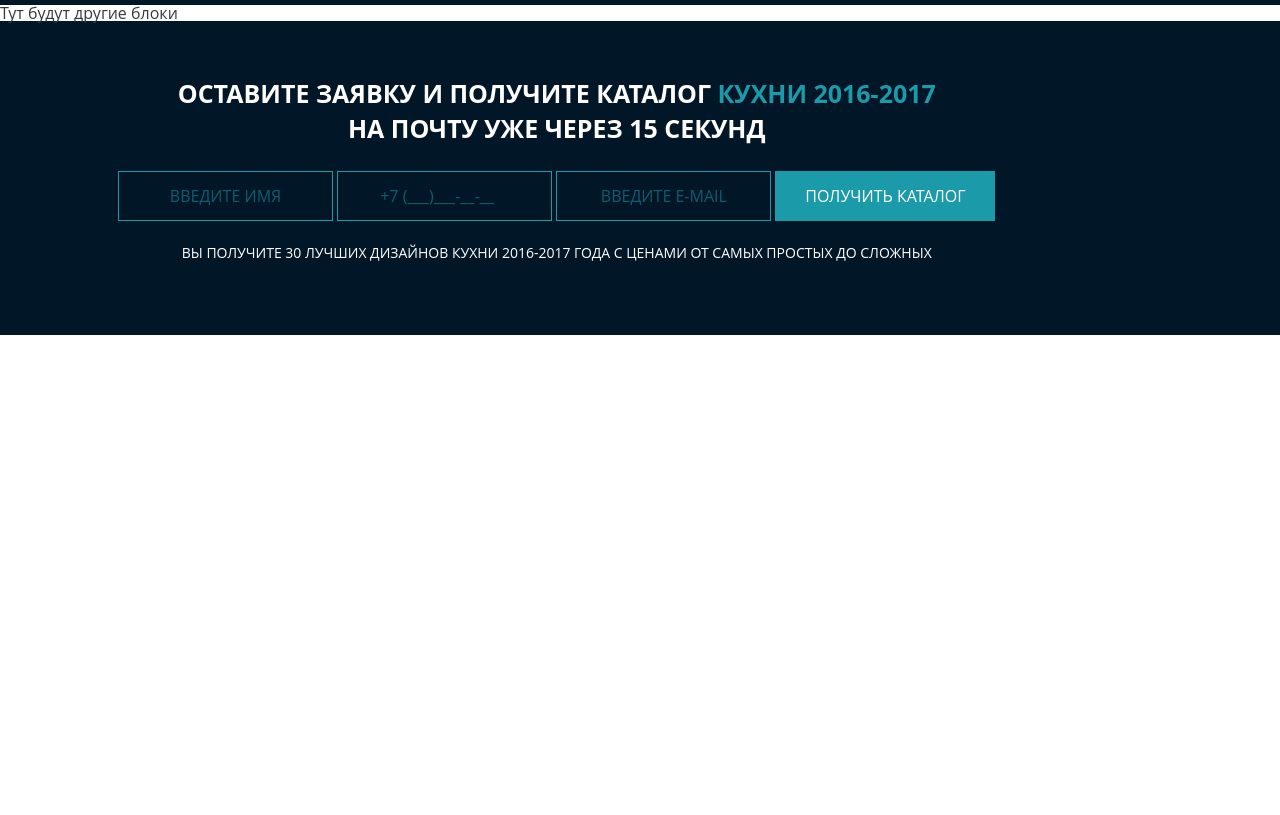
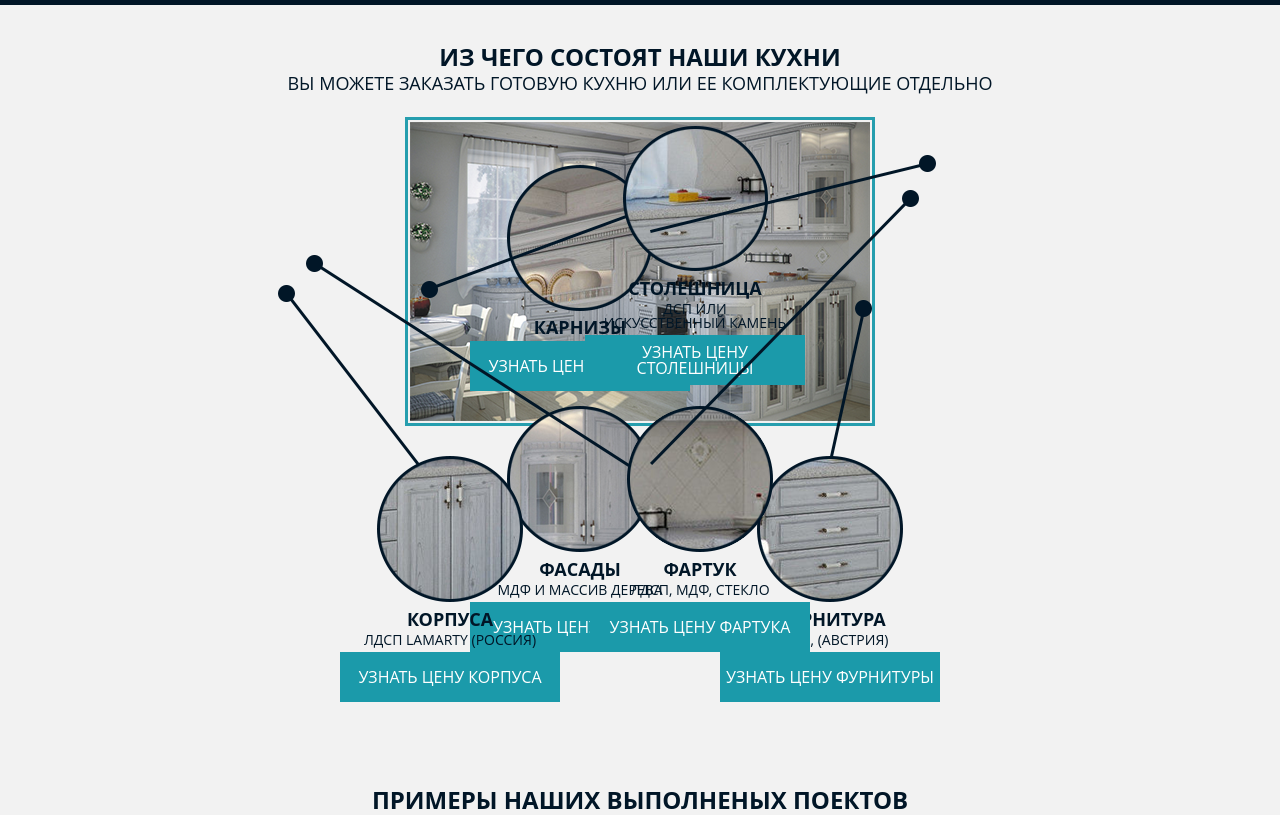
Before and after one commit to druny/kitchen66, a plain HTML site: page www/index.html in a window 1280 px wide. Shown: the part 3420-4235 px from the top of the page. Before the commit the page ends 3755 px from the top, so only its background shows below. Drawn offline with nearby package versions, Linux system fonts and the light colour scheme.

Commit message:
Started Details Block

```diff
--- a/www/index.html
+++ b/www/index.html
@@ -268,7 +268,67 @@
 	</div>
 </div>
 
-<p>Тут будут другие блоки</p>
+<div class="details">
+	<div class="container">
+		<h3 class="details-title">
+			из чего состоят наши кухни
+		</h3>
+		<p class="details-descr">
+			вы можете заказать готовую кухню или ее комплектующие отдельно
+		</p>
+
+
+		<div class="constitutes">
+			<img src="/img/details/1.png" alt="" class="constitutes-img">
+			<p class="constitutes-title">карнизы</p>
+			<p class="constitutes-descr"></p>
+			<button class="callback-button">узнать цену карниза</button>
+		</div>
+		<div class="constitutes">
+			<img src="/img/details/2.png" alt="" class="constitutes-img">
+			<p class="constitutes-title">ФАСАДЫ</p>
+			<p class="constitutes-descr">МДФ И МАССИВ ДЕРЕВА</p>
+			<button class="callback-button">УЗНАТЬ ЦЕНУ ФАСАДА</button>
+		</div>
+		<div class="constitutes">
+			<img src="/img/details/3.png" alt="" class="constitutes-img">
+			<p class="constitutes-title">фурнитура</p>
+			<p class="constitutes-descr">BLUM, (АВСТРИЯ)</p>
+			<button class="callback-button">УЗНАТЬ ЦЕНУ ФУРНИТУРЫ</button>
+		</div>
+		<div class="constitutes">
+			<img src="/img/details/4.png" alt="" class="constitutes-img">
+			<p class="constitutes-title">КОРПУСА</p>
+			<p class="constitutes-descr">ЛДСП LAMARTY (РОССИЯ)</p>
+			<button class="callback-button">УЗНАТЬ ЦЕНУ КОРПУСА</button>
+		</div>
+		<div class="constitutes">
+			<img src="/img/details/5.png" alt="" class="constitutes-img">
+			<p class="constitutes-title">ФАРТУК</p>
+			<p class="constitutes-descr">ЛДСП, МДФ, СТЕКЛО</p>
+			<button class="callback-button">УЗНАТЬ ЦЕНУ ФАРТУКА</button>
+		</div>
+		<div class="constitutes">
+			<img src="/img/details/6.png" alt="" class="constitutes-img">
+			<p class="constitutes-title">СТОЛЕШНИЦА</p>
+			<p class="constitutes-descr">ДСП ИЛИ <br>ИСКУССТВЕННЫЙ КАМЕНЬ</p>
+			<button class="callback-button">УЗНАТЬ ЦЕНУ СТОЛЕШНИЦЫ</button>
+		</div>
+		<div class="details-img">
+			<img src="/img/kitchen.png" alt="">
+		</div>
+		<img src="/img/details/line-1.png" alt="" class="constitutes-line">
+		<img src="/img/details/line-2.png" alt="" class="constitutes-line">
+		<img src="/img/details/line-3.png" alt="" class="constitutes-line">
+		<img src="/img/details/line-4.png" alt="" class="constitutes-line">
+		<img src="/img/details/line-5.png" alt="" class="constitutes-line">
+		<img src="/img/details/line-6.png" alt="" class="constitutes-line">
+
+		<h3 class="details-title">
+			ПРИМЕРЫ НАШИХ ВЫПОЛНЕНЫХ ПОЕКТОВ
+		</h3>
+	</div>
+</div>
 
 <div class="secondary-form-bg">
 	<div class="container">
@@ -291,6 +351,8 @@
 		</div>
 	</div>
 </div>
+
+
 	<script src="http://ajax.googleapis.com/ajax/libs/jquery/1/jquery.min.js"></script>
 	<script type="text/javascript" src="/js/bootstrap.js"></script>
 </body>
--- a/www/scss/app.scss
+++ b/www/scss/app.scss
@@ -359,3 +359,113 @@ body {
 		}
 	}
 }
+
+
+.details {
+	background-color: #f2f2f2;
+	position: relative;
+	&-title {
+		color: #011627;
+		text-transform: uppercase;
+		font-weight: bold;
+		font-size: 24px;
+		text-align: center;
+		padding-top: 40px;
+		margin-bottom: 5px;
+	}
+
+	&-descr {
+		color: #011627;
+		text-align: center;
+		font-size: 18px;
+		text-transform: uppercase;
+		margin-bottom: 25px;
+	}
+	&-img {
+		text-align: center;
+		margin-bottom: 320px;
+		img {
+			border: 3px solid #269eae;
+		}
+	}
+}
+.constitutes {
+	position: absolute;
+	text-align: center;
+	color: #011627;
+	text-transform: uppercase;
+	font-size: 18px;
+	&-title {
+		font-weight: bold;
+		margin: 5px 0;
+	}
+	&-descr {
+		font-size: 14px;
+		margin-bottom: 5px;
+	}
+
+	&:nth-of-type(1) {
+		top: 160px;
+		left: 470px;
+	}
+
+	&:nth-of-type(2) {
+		top: 400px;
+		left: 470px;
+	}
+
+	&:nth-of-type(3) {
+		top: 450px;
+		left: 720px;
+	}
+
+	&:nth-of-type(4) {
+		top: 450px;
+		right: 720px;
+	}
+
+	&:nth-of-type(5) {
+		top: 400px;
+		right: 470px;
+	}
+
+	&:nth-of-type(6) {
+		top: 120px;
+		right: 475px;
+	}
+
+
+	&-line {
+		position: absolute;
+	}
+	&-line:nth-of-type(1) {
+		top: 150px;
+		left: 650px;
+	}
+
+	&-line:nth-of-type(2) {
+		top: 185px;
+		left: 650px;
+	}
+
+	&-line:nth-of-type(3) {
+		top: 295px;
+		left: 830px;
+	}
+
+	&-line:nth-of-type(4) {
+		top: 280px;
+		right: 860px;
+	}
+
+	&-line:nth-of-type(5) {
+		top: 250px;
+		right: 650px;
+	}
+
+	&-line:nth-of-type(6) {
+		top: 210px;
+		right: 653px;
+	}
+
+}
```
Also changed, not shown: www/css/style.css, www/css/style.min.css, www/img/details/1.png (added), www/img/details/2.png (added), www/img/details/3.png (added), www/img/details/4.png (added), www/img/details/5.png (added), www/img/details/6.png (added), www/img/details/line-1.png (added), www/img/details/line-2.png (added), www/img/details/line-3.png (added), www/img/details/line-4.png (added), www/img/details/line-5.png (added), www/img/details/line-6.png (added), 1 more files.
